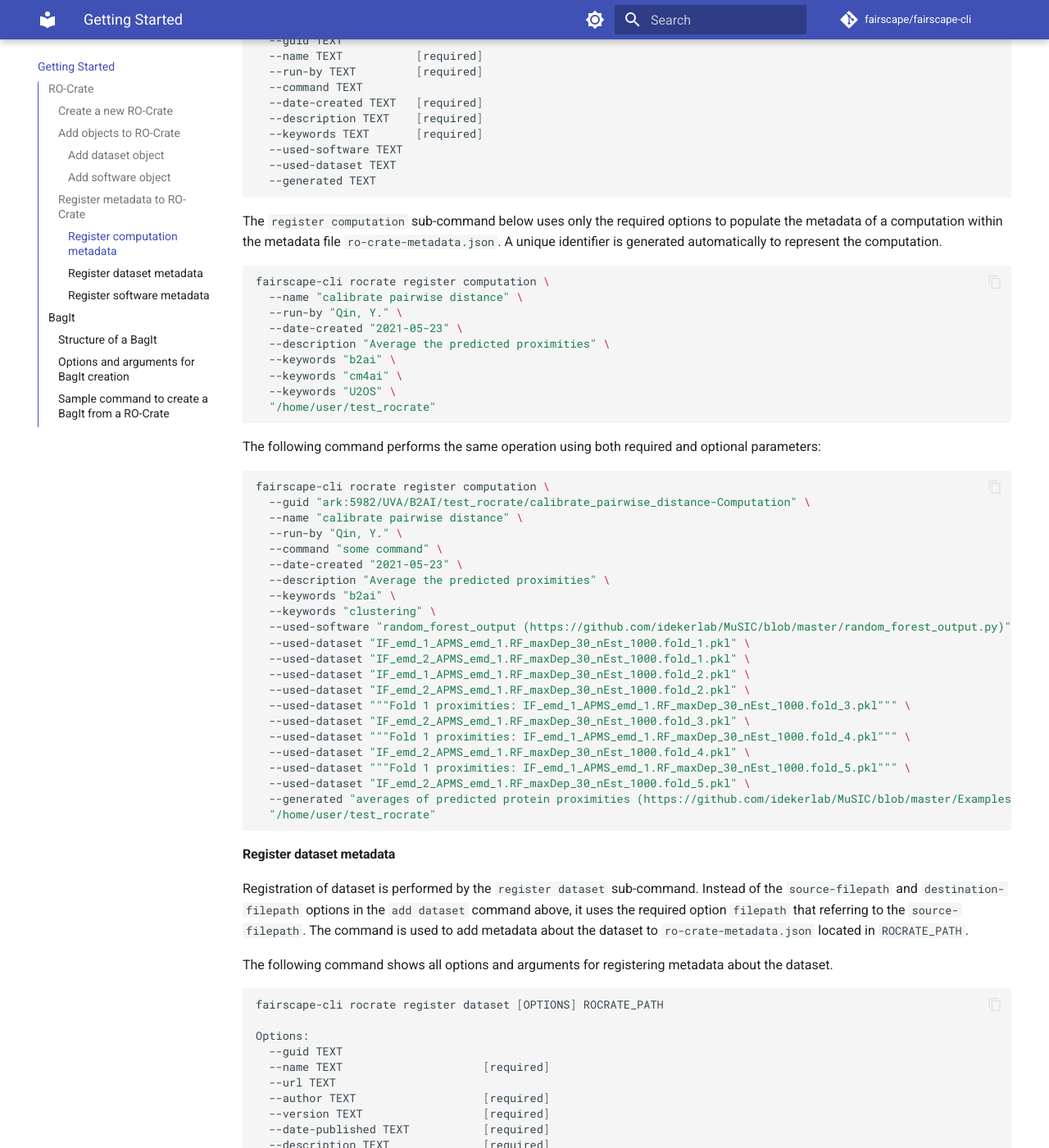
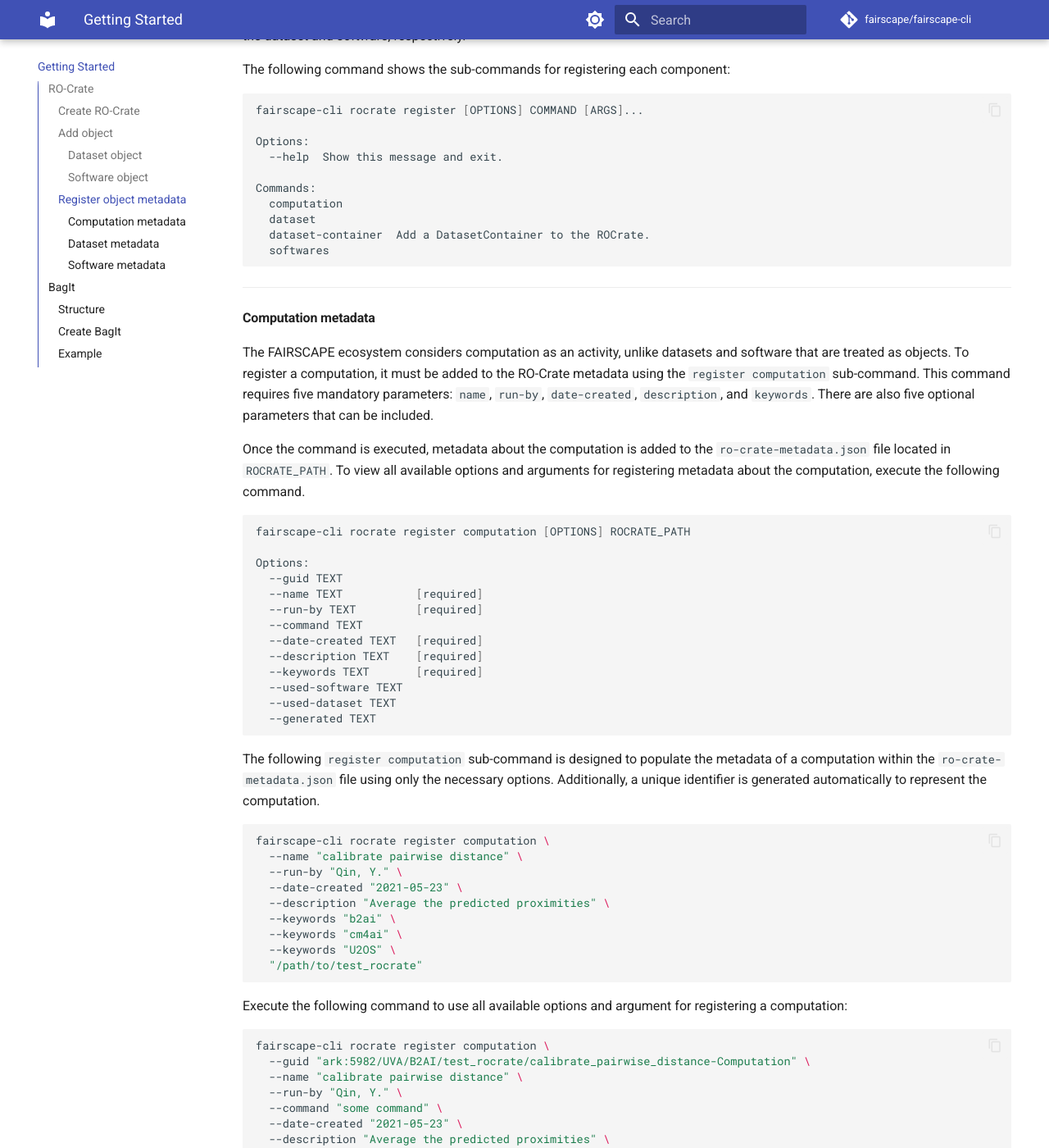
Before and after one commit to sadnanalmanir/release-example, an MkDocs documentation site: the page built from docs/getting-started.md, in a window 1280 px wide and 1400 px high, scrolled down 4955 px. Shown: the whole window at 82% size. Built offline with MkDocs 1.6.1 and Material for MkDocs 9.7.7, drawn with Linux system fonts in a browser that asks for light colours; comment, search, counter and statistics services are not loaded; some of the changed text lies outside the part shown.

Commit message:
Updated docs

````diff
--- a/docs/getting-started.md
+++ b/docs/getting-started.md
@@ -1,10 +1,14 @@
+
+---
 ## RO-Crate
+---
 
-The interface uses the `fairscape-cli` root command to invoke all sub-commands.
+The interface uses the `fairscape-cli` root command to invoke all sub-commands. All RO-Crate operations are invoked using the `rocrate` sub-command.
 
-### Create a new RO-Crate
+---
 
-All RO-Crate operations are invoked using the `rocrate` sub-command. Creation of an RO-Crate is performed by the `create` sub-command. It uses one optional parameter `guid`, three required parameters `name`, `organization-name`, `project-name`, and a location on the disk `ROCRATE_PATH`
+### Create RO-Crate
+An RO-Crate can be created either by the `create` or `init` sub-command. While `create` allows users to choose the destination directory using the `ROCRATE_PATH` argument, `init` creates the RO-Crate in the present working directory. Both commands use one optional parameter `guid`, five required parameters `name`, `description`, `keywords`, `organization-name`, and `project-name`.
 
 ``` bash
 fairscape-cli rocrate create [OPTIONS] ROCRATE_PATH
@@ -18,7 +22,7 @@
   --project-name TEXT       [required]
 ```
 
-The following command will create a new RO-Crate instance with a minimal set of metadata. A file `ro-crate-metadata.json` is created in the `ROCRATE_PATH` that contains the metadata. A unique identifier is generated automatically to represent the RO-Crate.
+The following command will create an RO-Crate with a minimal set of metadata. A file `ro-crate-metadata.json` containing the metadata is created in the path specified as the value of the argument `ROCRATE_PATH`. A unique identifier is generated automatically to represent the RO-Crate.
 
 ``` bash
 fairscape-cli rocrate create \
@@ -29,14 +33,14 @@
   --keywords "U2OS" \
   --organization-name "UVA" \
   --project-name "B2AI"  \
-  "/home/user/test_rocrate"
+  "/path/to/test_rocrate"
 ```
 
-For a given identifier, the option `guid` is used.
+For a given identifier, the option `guid` is used as follows:
 
 ``` bash
 fairscape-cli rocrate create \
-  --guid "ark:5982/UVA/B2AI/test_rocrate" \
+  --guid "ark:59852/UVA/B2AI/test_rocrate" \
   --name "test rocrate" \
   --description "Example RO Crate for Tests" \
   --keywords "b2ai" \
@@ -44,26 +48,45 @@
   --keywords "U2OS" \
   --organization-name "UVA" \
   --project-name "B2AI"  \
-  "/home/user/test_rocrate"
+  "/path/to/test_rocrate"
 ```
 
-### Add objects to RO-Crate
-
-The FAIRSCAPE ecosystem treats datasets and software as objects. Adding objects to an RO-Crate is performed by the `add` sub-command. Whenever the `add` command is used, the object is fetched and added to the crate.
+As as alternative, `fairscape-cli rocrate init` command below creates the same RO-Crate in the present working directory.
 
 ``` bash
-fairscape-cli rocrate add [OPTIONS] COMMAND [ARGS]...
+fairscape-cli rocrate init \
+  --guid "ark:59852/UVA/B2AI/test_rocrate" \
+  --name "test rocrate" \
+  --description "Example RO Crate for Tests" \
+  --keywords "b2ai" \
+  --keywords "cm4ai" \
+  --keywords "U2OS" \
+  --organization-name "UVA" \
+  --project-name "B2AI"
+```
+
+---
+
+### Add object
+The FAIRSCAPE ecosystem treats datasets and software as objects. Adding objects to an RO-Crate is performed by the `add` sub-command. Whenever the `add` command is used, the object is fetched and transferred to the crate.
+
+``` bash
+Usage: fairscape-cli rocrate add [OPTIONS] COMMAND [ARGS]...
+
+  Add (transfer) object to RO-Crate and register object metadata.
 
 Options:
   --help  Show this message and exit.
 
 Commands:
-  dataset
-  software
+  dataset   Add Dataset object and metadata.
+  software  Add Software object and metadata.
 ```
-#### Add dataset object
 
-The sub-command `dataset` is used to add a dataset. It uses eight required parameters `name`, `author`, `version`, `date-published`, `description`, `data-format`, `source-filepath`, and `destination-filepath`. The additional six parameters are optional. Metadata about the dataset are added to the `ro-crate-metadata.json` and the dataset object is copied to the location `ROCRATE_PATH`.
+---
+
+#### Dataset object
+The sub-command `dataset` is used to add a dataset. It uses eight required parameters `name`, `author`, `version`, `date-published`, `description`, `data-format`, `source-filepath`, and `destination-filepath`. The additional six parameters are optional. Metadata about the dataset are added to the `ro-crate-metadata.json` and the dataset object is transferred to the location specified by `ROCRATE_PATH`.
 
 ``` bash
 fairscape-cli rocrate add dataset [OPTIONS] ROCRATE_PATH
@@ -100,8 +123,8 @@
   --keywords "U2OS" \
   --data-format "CSV" \
   --source-filepath "./tests/data/APMS_embedding_MUSIC.csv" \
-  --destination-filepath "/home/user/test_rocrate" \
-  "/home/user/test_rocrate"
+  --destination-filepath "/path/to/test_rocrate" \
+  "/path/to/test_rocrate"
 ```
 
 The following command performs the same operation using both required and optional parameters:
@@ -120,20 +143,21 @@
   --keywords "U2OS" \
   --data-format "CSV" \
   --source-filepath "./tests/data/APMS_embedding_MUSIC.csv" \
-  --destination-filepath "/home/user/test_rocrate" \
+  --destination-filepath "/path/to/test_rocrate" \
   --used-by "create labeled training & test sets  random_forest_samples.py" \
   --derived-from "node2vec predict" \
   --associated-publication "Qin, Y. et al. A multi-scale map of cell structure fusing protein images and interactions" \
   --additional-documentation "https://idekerlab.ucsd.edu/music/" \
-  "/home/user/test_rocrate"
+  "/path/to/test_rocrate"
 ```
 
-`fairscape-cli` offers an option to annotate certain types of datasets with schema-level metadata. The page
-[Schema Metadata](schema-metadata.md) demonstrates how the CLI can be used to generate the schema metadata for a dataset.
+`fairscape-cli` offers a feature to annotate certain types of dataset objects with schema-level metadata. The examples in
+[Schema Metadata](schema-metadata.md) illustrate how to describe schema of a dataset object as metadata. A mechanism to validate the metadata against the object is a part of this feature.
 
-#### Add software object
+---
 
-The sub-command `software` is used to add a software. It uses eight required parameters `name`, `author`, `version`, `description`, `file-format`, `source-filepath`, `destination-filepath`, and `date-modified`. The additional five parameters are optional. Metadata about the software are added to the `ro-crate-metadata.json` and the software object is copied to the location `ROCRATE_PATH`.
+#### Software object
+The sub-command `software` is used to add a software object. It uses eight required parameters `name`, `author`, `version`, `description`, `file-format`, `source-filepath`, `destination-filepath`, and `date-modified`. The additional five parameters are optional. Metadata about the software are added to the `ro-crate-metadata.json` and the software object is transferred to the location specified by `ROCRATE_PATH`.
 
 ``` bash
 fairscape-cli rocrate add software [OPTIONS] ROCRATE_PATH
@@ -168,9 +192,9 @@
   --keywords "U2OS" \
   --file-format "py" \
   --source-filepath "./tests/data/calibrate_pairwise_distance.py" \
-  --destination-filepath "/home/user/test_rocrate" \
+  --destination-filepath "/path/to/test_rocrate" \
   --date-modified "2021-04-23" \
-  "/home/user/test_rocrate"
+  "/path/to/test_rocrate"
 ```
 
 The following command performs the same operation using both required and optional parameters:
@@ -187,16 +211,18 @@
   --file-format "py" \
   --url "https://github.com/idekerlab/MuSIC/blob/master/calibrate_pairwise_distance.py" \
   --source-filepath "./tests/data/calibrate_pairwise_distance.py" \
-  --destination-filepath "/home/user/test_rocrate" \
+  --destination-filepath "/path/to/test_rocrate" \
   --date-modified "2021-06-20" \
   --used-by-computation "ARK:compute_standard_proximities.1/f9aa5f3f-665a-4ab9-8879-8d0d52f05265" \
   --associated-publication "Qin, Y. et al. A multi-scale map of cell structure fusing protein images and interactions. Nature 600, 536–542 2021" \
   --additional-documentation "https://idekerlab.ucsd.edu/music/" \
-  "/home/user/test_rocrate"
+  "/path/to/test_rocrate"
 ```
 
-### Register metadata to RO-Crate
-The sub-command `register` is used to add metadata of the components of an RO-Crate to `ro-crate-metadata.json`. Registration can be performed on instances of four components: `computation`, `dataset`, `dataset-container`, and `software`.
+---
+
+### Register object metadata
+The sub-command `register` is used to add metadata of the components of an RO-Crate to `ro-crate-metadata.json`. Registration can be performed on instances of: `computation`, `dataset`, and `software`.
 
 The sub-commands `add dataset` and `add software` described above issue implicit calls to methods that register metadata about the dataset and software, respectively.
 
@@ -215,12 +241,12 @@
   softwares
 ```
 
-#### Register computation metadata
-The FAIRSCAPE ecosystem treats computation as an activity. Unlike datasets and software which are objects, computations need not be added to the crate. Computations, however, are required to be registered within the RO-Crate metadata.
+---
 
-Registration of computation is performed by the `register computation` sub-command. It uses four required parameters `name`, `run-by`, `date-created`, and `description`. The additional five parameters are optional. Whenever this command is used metadata about the computation is added to `ro-crate-metadata.json` located in `ROCRATE_PATH`.
+#### Computation metadata
+The FAIRSCAPE ecosystem considers computation as an activity, unlike datasets and software that are treated as objects. To register a computation, it must be added to the RO-Crate metadata using the `register computation` sub-command. This command requires five mandatory parameters: `name`, `run-by`, `date-created`, `description`, and `keywords`. There are also five optional parameters that can be included.
 
-The following command shows all options and arguments for registering metadata about the computation.
+Once the command is executed, metadata about the computation is added to the `ro-crate-metadata.json` file located in `ROCRATE_PATH`. To view all available options and arguments for registering metadata about the computation, execute the following command.
 
 ``` bash
 fairscape-cli rocrate register computation [OPTIONS] ROCRATE_PATH
@@ -238,7 +264,7 @@
   --generated TEXT
 ```
 
-The `register computation` sub-command below uses only the required options to populate the metadata of a computation within the metadata file `ro-crate-metadata.json`. A unique identifier is generated automatically to represent the computation.
+The following `register computation` sub-command is designed to populate the metadata of a computation within the `ro-crate-metadata.json` file using only the necessary options. Additionally, a unique identifier is generated automatically to represent the computation.
 
 ``` bash
 fairscape-cli rocrate register computation \
@@ -249,10 +275,10 @@
   --keywords "b2ai" \
   --keywords "cm4ai" \
   --keywords "U2OS" \
-  "/home/user/test_rocrate"
+  "/path/to/test_rocrate"
 ```
 
-The following command performs the same operation using both required and optional parameters:
+Execute the following command to use all available options and argument for registering a computation:
 
 ``` bash
 fairscape-cli rocrate register computation \
@@ -276,14 +302,15 @@
   --used-dataset """Fold 1 proximities: IF_emd_1_APMS_emd_1.RF_maxDep_30_nEst_1000.fold_5.pkl""" \
   --used-dataset "IF_emd_2_APMS_emd_1.RF_maxDep_30_nEst_1000.fold_5.pkl" \
   --generated "averages of predicted protein proximities (https://github.com/idekerlab/MuSIC/blob/master/Examples/MuSIC_predicted_proximity.txt)" \
-  "/home/user/test_rocrate"
+  "/path/to/test_rocrate"
 ```
 
-#### Register dataset metadata
+---
 
-Registration of dataset is performed by the `register dataset` sub-command. Instead of the `source-filepath` and `destination-filepath` options in the `add dataset` command above, it uses the required option `filepath` that referring to the `source-filepath`. The command is used to add metadata about the dataset to `ro-crate-metadata.json` located in `ROCRATE_PATH`.
+#### Dataset metadata
+To register a dataset, you can use the `register dataset` sub-command, which requires the `filepath` option to specify the source file path. This command adds metadata about the dataset to the `ro-crate-metadata.json` file in the `ROCRATE_PATH` directory.
 
-The following command shows all options and arguments for registering metadata about the dataset.
+To view all available options and arguments for registering metadata about the computation, execute the following command.
 
 ``` bash hl_lines="12"
 fairscape-cli rocrate register dataset [OPTIONS] ROCRATE_PATH
@@ -305,7 +332,7 @@
   --additional-documentation TEXT
 ```
 
-The following command adds metadata with required and optional parameters:
+Execute the following command to use all available options and argument for registering a dataset:
 
 ``` bash
 fairscape-cli rocrate register dataset \
@@ -325,14 +352,15 @@
   --derived-from "node2vec predict" \
   --associated-publication "Qin, Y. et al. A multi-scale map of cell structure fusing protein images and interactions" \
   --additional-documentation "https://idekerlab.ucsd.edu/music/" \
-  "/home/user/test_rocrate"
+  "/path/to/test_rocrate"
 ```
 
-#### Register software metadata
+---
 
-Registration of software is performed by the `register software` sub-command. Instead of the `source-filepath` and `destination-filepath` options in the `add software` command above, it uses the required option `filepath` that referring to the `source-filepath`. The command is used to add metadata about the dataset to `ro-crate-metadata.json` located in `ROCRATE_PATH`.
+#### Software metadata
+Similarly, to register software, you can use the `register software` sub-command, which also requires the `filepath` option to specify the source file path. This command adds metadata about the software to the same `ro-crate-metadata.json` file in the `ROCRATE_PATH` directory.
 
-The following command shows all options and arguments for registering metadata about the dataset.
+To view all available options and arguments for registering metadata about the computation, execute the following command.
 
 ``` bash hl_lines="12"
 fairscape-cli rocrate register software [OPTIONS] ROCRATE_PATH
@@ -353,7 +381,7 @@
   --additional-documentation TEXT
 ```
 
-The following command adds metadata with required and optional parameters:
+Execute the following command to use all available options and argument for registering a software:
 
 ``` bash
 fairscape-cli rocrate register software \
@@ -369,14 +397,16 @@
   --used-by-computation "ARK:compute_standard_proximities.1/f9aa5f3f-665a-4ab9-8879-8d0d52f05265" \
   --associated-publication "Qin, Y. et al. A multi-scale map of cell structure fusing protein images and interactions. Nature 600, 536–542 2021" \
   --additional-documentation "https://idekerlab.ucsd.edu/music/" \
-  "/home/user/test_rocrate"
+  "/path/to/test_rocrate"
 ```
 
+---
+
 ## BagIt
-
+---
 The CLI supports creating BagIt from an existing RO-Crate. Integration of BagIt with repositories such as [Dataverse](https://guides.dataverse.org/en/5.13/user/dataset-management.html) and [Library of Congress](https://blogs.loc.gov/thesignal/2019/04/bagit-at-the-library-of-congress/) indicates its increasing use as a mechanism for transferring and storing digital content. The structure of a BagIt is simple to understand and the integrity of its contents can be easily validated. There is a clear separation of contents, metadata and checksum values.
 
-### Structure of a BagIt
+### Structure
 A BagIt created by the CLI has the following structure that are described in detail in the [specification](https://datatracker.ietf.org/doc/html/rfc8493). By default, a BagIt created by the CLI contains `bag-info.txt` for metadata, `bag.txt` specifying the version and encoding, three files titled `manifest-[algorithm].txt` for validating digital contents, and three `tagmanifest-[algorithm].txt` files for validating the rest of the files in a `Bag` other than the contents. Each `algorithm` is an instance of the [MD5](https://en.wikipedia.org/wiki/MD5), SHA-256 and SHA-512 [hash algorithms](https://en.wikipedia.org/wiki/SHA-2) for generating checksum.
 
 ```
@@ -403,7 +433,7 @@
    |     +-- [payload files]
 ```
 
-### Options and arguments for BagIt creation
+### Create BagIt
 Creating a BagIt requires a user to submit information about the metadata, an exising RO-Crate location as `ROCRATE_PATH`, and the target location of the BagIt as `BAGIT_PATH`. The options below list all the six metadata keyword required to create a BagIt.
 
 
@@ -419,14 +449,14 @@
   --External-Description TEXT  [required]
 ```
 
-### Sample command to create a BagIt from a RO-Crate
-The following command creates a BagIt in `/home/user/test_bagit` form an existing RO-Crate in `/home/user/test_rocrate`.
+### Example
+The following command creates a BagIt in `/path/to/test_bagit` form an existing RO-Crate in `/path/to/test_rocrate`.
 
 
 ``` bash
 fairscape-cli rocrate package bagit \
-   "/home/user/test_rocrate" \
-   "/home/user/test_bagit" \
+   "/path/to/test_rocrate" \
+   "/path/to/test_bagit" \
    --Source-Organization "FOO University" \
    --Organization-Address "1 Main St., Cupertino, California, 11111" \
    --Contact-Name "Jane Doe" \
--- a/docs/schema-metadata.md
+++ b/docs/schema-metadata.md
@@ -1,14 +1,9 @@
-# Schema
+The Command Line Interface (CLI) offers users more than just the ability to transfer and register dataset objects. It also enables the addition of metadata to describe schemas and perform basic validation of objects. As of this release, the CLI solely supports tabular datasets.
 
 
-`fairscape-cli` allows for the creation of Schema objects which can be used to validate that data formats.
-We support validation for tabular data frames and images.
+## Tabular Dataset
+To illustrate, let's consider the tabular data frame named `APMS_embedding_MUSIC.csv`. This particular dataset comprises 1026 columns. The first column, `Internal Experiment Identifier`, identifies the experiment that generated the source data, while the second column, `Gene Symbol`, contains the Gene name for the bait protien. The remaining columns, from `Embedding0` to `Embedding1023`, are a 1024 length embedding vector. The original data frame has no headers, but after consulting with a domain expert, headers are added for clarity, and based on these headers, the schema will be described.
 
-## Tabular Data
-
-Consider the example tabular data frame `APMS_embedding_MUSIC.csv`.
-This data has 1026 Columns. The first column identifies the experiment responsible for generating the source data.
-The second contains the Gene Name for the bait protien. The remainder of the columns constitute a 1024 length embedding vector.
 
 |Internal Experiment Identifier|Gene Symbol|Embedding0|Embedding1|Embedding2| ... |Embedding1023|
 |------------------------------|-----------|----------|----------|----------|-----|-------------|
@@ -23,13 +18,25 @@
 |APMS_9                        |TRIM28	   |-0.17398  |0.209120  |0.021203  |...  |-0.092368    |
 |APMS_10                       |LAMP3	   |0.048065  |0.087677  |0.000867  |...  |0.047628     |
 
-### Create a Schema
 
-To begin we initilize a schema with the following command.
-To create a schema we must provide a name, desciption, whether our file has a header, and the seperator character.
-Our file has no header so we specify False.
-The format is csv so the seperator character is a comma.
-With this we have the following command.
+Throughout the rest of the document, we will use this tabular dataset as a guide to walk through the step-by-step process of creating, populating and validating the schema.
+
+### Create schema
+To create a schema for a tabular dataset, the `create-tabular` command must be invoked, requiring a `name`, a brief `description`, a `separator` character, and an optional boolean value for `header` to specify the presence of column headers. Once created, the schema will be located in the destination specified by the `SCHEMA_FILE`.
+
+```bash
+fairscape-cli schema create-tabular [OPTIONS] SCHEMA_FILE
+
+Options:
+  --name TEXT         [required]
+  --description TEXT  [required]
+  --guid TEXT
+  --separator TEXT    [required]
+  --header BOOLEAN
+  --help              Show this message and exit.
+```
+
+In the schema creation example below, the symbol `,` (comma) is used as the `separator` and the `header` is set to `False`. The CLI will autogenerate a value for the `guid`.
 
 ```bash
 fairscape-cli schema create-tabular \
@@ -37,10 +44,47 @@
     --description 'Tabular format for APMS music embeddings from PPI networks from the music pipeline from the B2AI Cellmaps for AI project' \
     --seperator ',' \
     --header False \
-    ./schema_apms_music_embedding.json
+    /path/to/schema_apms_music_embedding.json
 ```
 
-### Add Individual Properties to our Schemas
+### Populate schema
+To populate the schema for a tabular dataset, we describe its syntactic and semantic properties through a series of unique properties, each representing a single column or an array of similar columns. To add a property, we use the `fairscape-cli schema add-property` command.
+
+The first step in adding a property is to choose the datatype it represents in the column or array of columns. For example, if a column represents a `string` datatype, we create a string property by using the `fairscape-cli schema add-property string` command. We can use a similar command for other datatypes as well. The CLI supports five datatypes for a tabular dataset, which are listed in the table below.
+
+| Datatype       | Description      |
+| -------------- | -----------------|
+| `string`       | Strings of text  |
+| `number`       | Any numeric type |
+| `integer`      | Integral numbers |
+| `array`        | Ordered elements |
+| `boolean`      | True and False   |
+
+After choosing the datatype, we must fill in additional information about the column or array of columns it represents. The table headers below display all available options for each datatype. For a `string` property, this includes a unique `name`, an integer value for the `index` (where 0 represents the first column, 1 represents the second, and so on), a human-readable `description`, a standard vocabulary term for the `value-url`, and a regular expression for the data `pattern` in that column. While the first three options are required, the rest are optional.
+
+| Datatype |   name   |   index  | description | value-url |  pattern | items-datatype | min-items | max-items | unique-items |
+|----------|:--------:|:--------:|:-----------:|:---------:|:--------:|:--------------:|:---------:|:---------:|:------------:|
+| `string` | required | required |   required  |  optional | optional |                |           |           |              |
+| `number` | required | required |   required  |  optional |          |                |           |           |              |
+| `integer`| required | required |   required  |  optional |          |                |           |           |              |
+| `array`  | required | required |   required  |  optional |          |    required    |  optional |  optional |   optional   |
+| `boolean`| required | required |   required  |  optional |          |                |           |           |              |
+
+To view all available options and arguments, including those for the string datatype, we can use the command `fairscape-cli schema add-property string --help`, which will display a complete list of options.
+
+```bash
+fairscape-cli schema add-property string [OPTIONS] SCHEMA_FILE
+
+Options:
+  --name TEXT         [required]
+  --index INTEGER     [required]
+  --description TEXT  [required]
+  --value-url TEXT
+  --pattern TEXT
+  --help              Show this message and exit.
+```
+
+#### Add a String Property
 
 Columns index 0 and 1 have string values.
 Both can be constrained with an optional regex pattern.
@@ -150,7 +194,7 @@
 }
 ```
 
-#### Validate Data with the Schema
+### Validate schema
 
 Now to use our schema to validate our data with
 
--- a/mkdocs.yml
+++ b/mkdocs.yml
@@ -12,7 +12,6 @@
   - Setup: setup.md
   - Getting Started: getting-started.md
   - Schema Metadata: schema-metadata.md
-  - Notes: notes.md
 
 
 theme:
````
Also changed, not shown: other parts of docs/schema-metadata.md (+1 -1 lines), docs/index.md (+12 -9 lines), docs/setup.md (+3 -16 lines).
